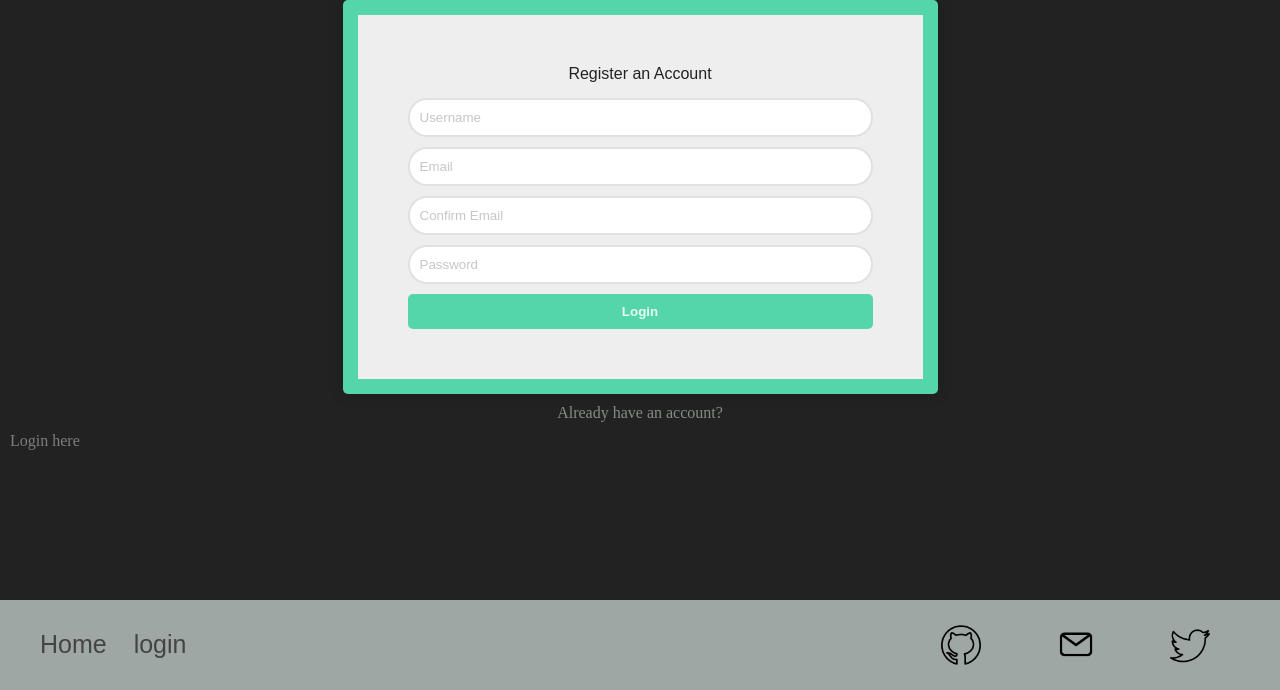
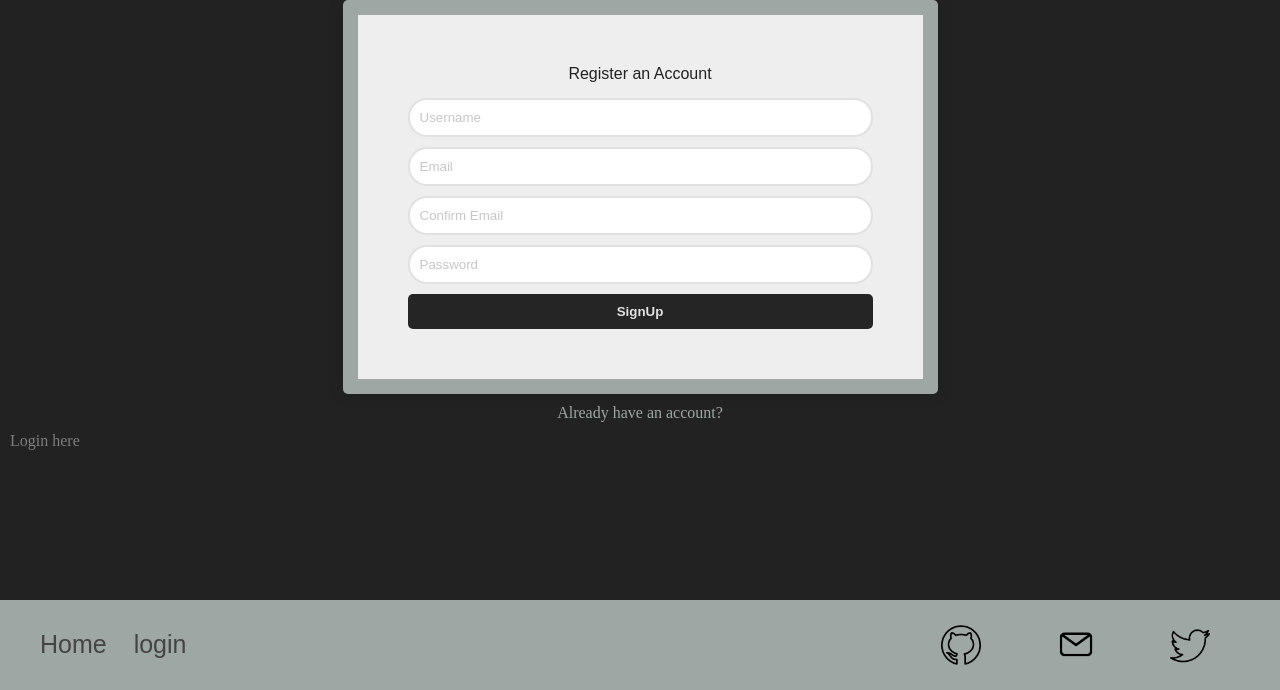
Before and after one commit to samsussybaka/hushdurum.com, a Django app: page /accounts/register in a window 1280 px wide. Shown: the part 110-800 px from the top of the page. Run offline with Django 4.2, Linux system fonts and the light colour scheme.

Commit message:
Finished the new Fronted Look

```diff
--- a/core/static/core/style.css
+++ b/core/static/core/style.css
@@ -104,6 +104,7 @@ content{
     height: calc(100vh - 80px);
     align-items: center;
     text-align: center;
+    padding-top: 30px;
 }
 
 
--- a/users/templates/users/login.html
+++ b/users/templates/users/login.html
@@ -4,15 +4,15 @@
 {% endblock %}
 
 {% block content %}
-    <form class="login-form" method="POST">
+    <form class="login-form" method="POST" style="background: #9ea7a4;">
         <div class="login-form__content">
             <div class="login-form__header">Login To Your Account</div>
             {% csrf_token %}
             <input type="text" name="username" required_id="id_username" placeholder="Username" class="login-form__input">
             <input type="text" name="password" required_id="id_password" placeholder="Password" class="login-form__input">
-            <button type="submit" class="login-form__button">Login</button>
+            <button type="submit" class="login-form__button" style="background: #252525;">Login</button>
         </div>
     </form>
-    <p class="login-form__change">Don't have an account?</p>
+    <p class="login-form__change" style="color: #9ea7a4;">Don't have an account?</p>
     <a href="/accounts/register" class="login-form__change">Register here</a>
 {% endblock %}
--- a/users/templates/users/signup.html
+++ b/users/templates/users/signup.html
@@ -4,7 +4,7 @@
 {% endblock %}
 
 {% block content %}
-<form class="login-form" method="POST">
+<form class="login-form" method="POST" style="background: #9ea7a4;">
     <div class="login-form__content">
         <div class="login-form__header">Register an Account</div>
         {% csrf_token %}
@@ -12,9 +12,9 @@
         <input type="email" name="email" required_id="id_email" placeholder="Email" class="login-form__input">
         <input type="email" name="email2" required_id="id_email20" placeholder="Confirm Email" class="login-form__input">
         <input type="text" name="password" required_id="id_password" placeholder="Password" class="login-form__input">
-        <button type="submit" class="login-form__button">Login</button>
+        <button type="submit" class="login-form__button" style="background: #252525;">SignUp</button>
     </div>
 </form>
-<p class="login-form__change">Already have an account?</p>
+<p class="login-form__change" style="color: #9ea7a4;">Already have an account?</p>
 <a href="/accounts/login" class="login-form__change">Login here</a>
 {% endblock %}
```
